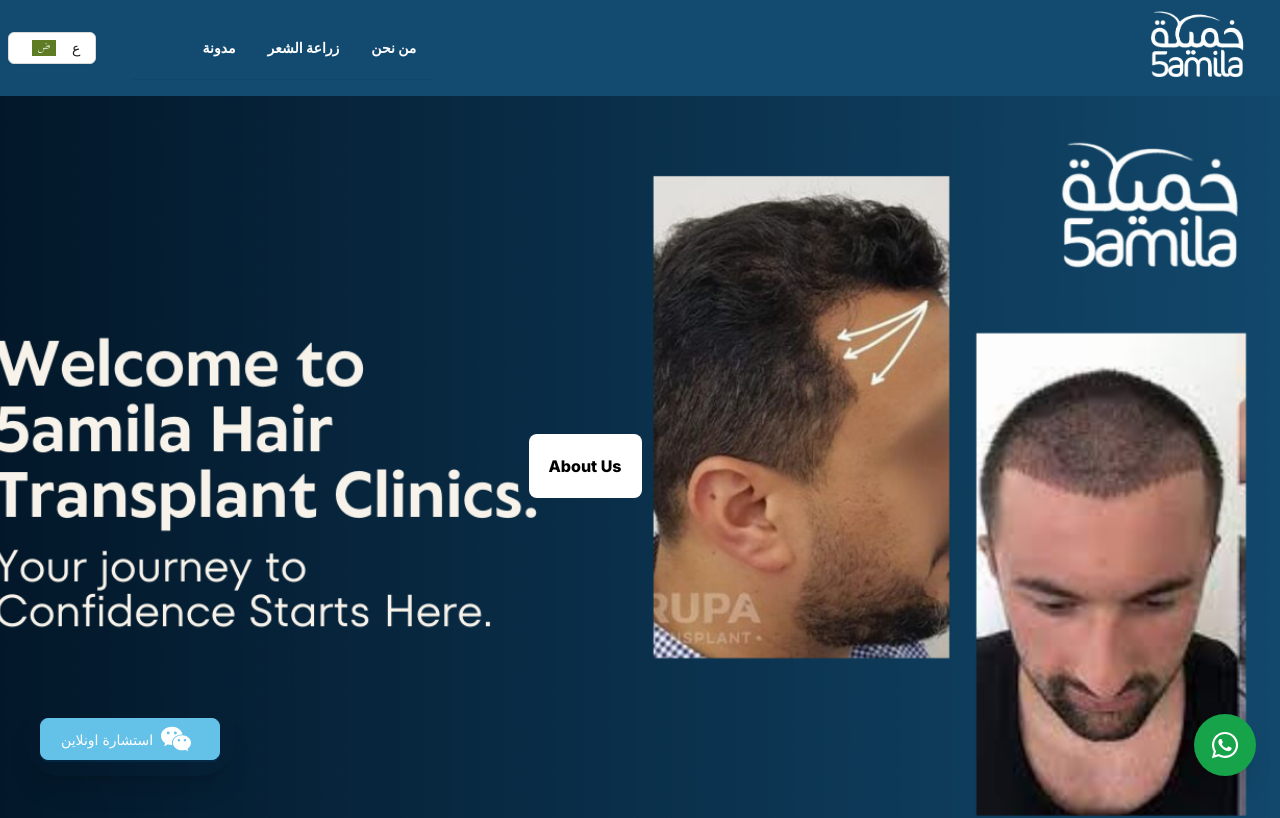
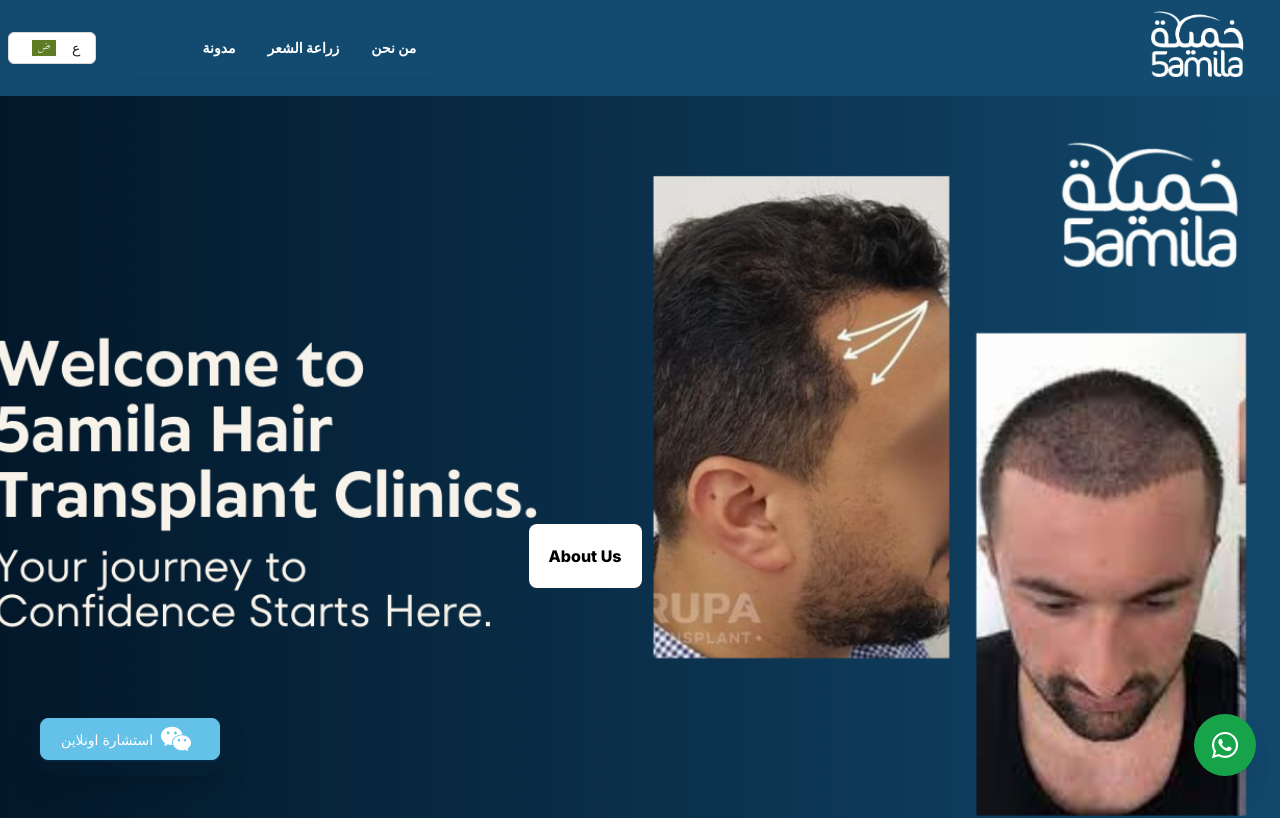
Before and after one commit to ahmed15ayman7/5amila, a Next.js app: page /ar in a window 1280 px wide. Shown: the top 818 px of the page. Built offline with nearby package versions, Linux system fonts and the light colour scheme.

Commit message:
before end8

```diff
--- a/components/pages/LandingPage.tsx
+++ b/components/pages/LandingPage.tsx
@@ -43,7 +43,7 @@
                     borderRadius: '8px',
                     marginLeft: '30px', // Adjust this value as needed
                     marginRight: '140px',
-                    marginTop:'130px', // Ensures the button moves left
+                    marginTop:'220px', // Ensures the button moves left
                   }}>
                   About Us
                 </p>
```
